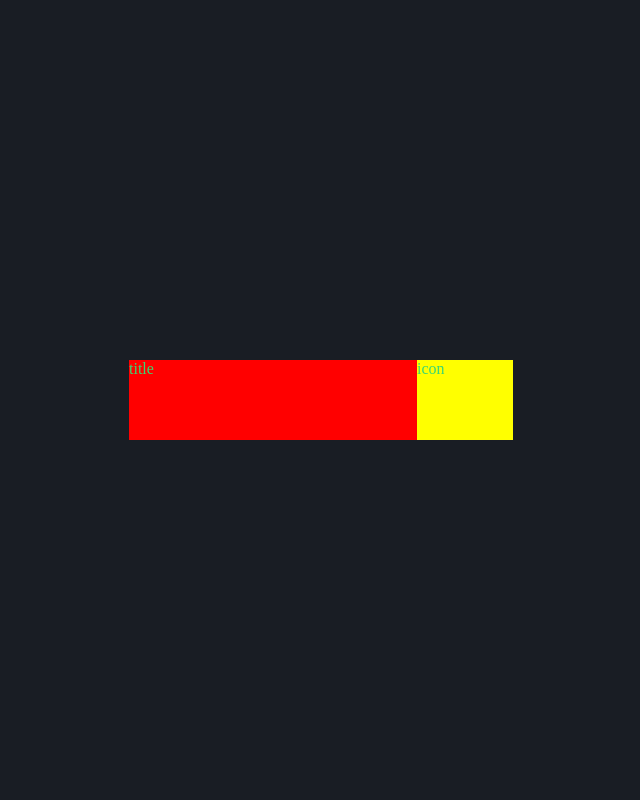
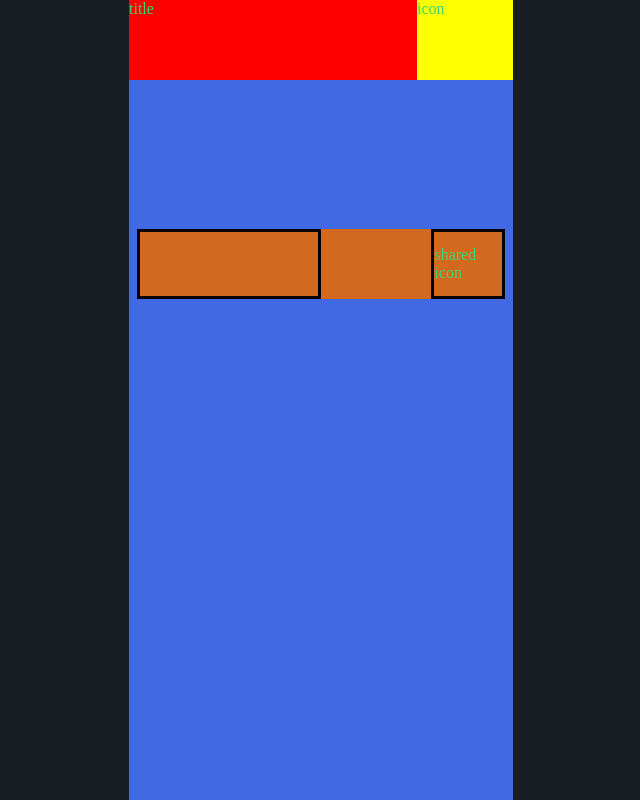
Before and after one commit to tahrer007/E-Penny-Bank, a React (Create React App) app in the folder client/: page /boxDetails in a window 1280 px wide. Before the commit this address had no page. Shown: the whole page, without its empty margins (319-959 px from the left). Built offline with nearby package versions, Linux system fonts and the light colour scheme.

Commit message:
new box update controllar , box details component

```diff
--- a/client/src/App.jsx
+++ b/client/src/App.jsx
@@ -2,6 +2,7 @@ import "./app.scss";
 import Home from "pages/home/Home";
 import Deposit from "pages/deposit/Deposit";
 import CreateBox from "pages/createBox/CreateBoxPage";
+import BoxDetails from "pages/boxDetails/BoxDetails";
 import NavBar from "components/navbar/NavBar";
 import { BrowserRouter, Routes, Route } from "react-router-dom";
 <Route path="/" element={<Home />} />;
@@ -13,6 +14,7 @@ function App() {
         <NavBar />
         <Routes>
           <Route path="/" element={<Home />} />
+          <Route path="/boxDetails" element={<BoxDetails />} />
           <Route path="/deposit" element={<Deposit />} />
           <Route path="/createBox" element={<CreateBox />} />
         </Routes>
--- /dev/null
+++ b/client/src/pages/boxDetails/BoxDetails.jsx
@@ -0,0 +1,42 @@
+import React, { useState } from "react";
+import SharedBoxDetails from "components/sharedBoxDetails/SharedBoxDetails";
+import "./boxDetails.scss";
+
+const box = {
+  type: 1,
+  totalDeposits: 0,
+  usersId: ["6331f73f92d30d25c7103d29"],
+  adminId: "6331f73f92d30d25c7103d29",
+  depositsHistory: [{}],
+  boxKey: "testtttt",
+  isAllowedToReveal: true,
+  _id: "6331f7d692d30d25c7103d2d",
+  createdAt: "2022-09-26T19:04:54.725Z",
+  updatedAt: "2022-09-26T19:04:54.725Z",
+  __v: 0,
+};
+const SavingBox = ({ boxId }) => {
+  const getSharedBoxDetails = ({ boxKey, isAllowedToReveal }) =>
+    console.log(boxKey, isAllowedToReveal);
+
+  return (
+    <div className="pageContainer box">
+      <div className="boxMainDetails">
+            <div className="name">{box.boxName}</div>
+            <div className="totalDeposit"></div>
+            <div className="date latestUpdate"></div>
+            <div className="date createdDate"></div>
+
+      </div>
+      {box.type ? (
+        <SharedBoxDetails
+          newBox={false}
+          getSharedBoxDetails={getSharedBoxDetails}
+          boxDetails ={box}
+        />
+      ) : null}
+    </div>
+  );
+};
+
+export default SavingBox;
--- /dev/null
+++ b/client/src/pages/boxDetails/boxDetails.scss
@@ -0,0 +1 @@
+@import "global.scss";
--- a/client/src/services/helper.js
+++ b/client/src/services/helper.js
@@ -10,4 +10,5 @@ const makeKey = () => {
   return result;
 };
 
+
 export { makeKey };
```
Also changed, not shown: 1 other file (tests, documents, lock files or other folders).
